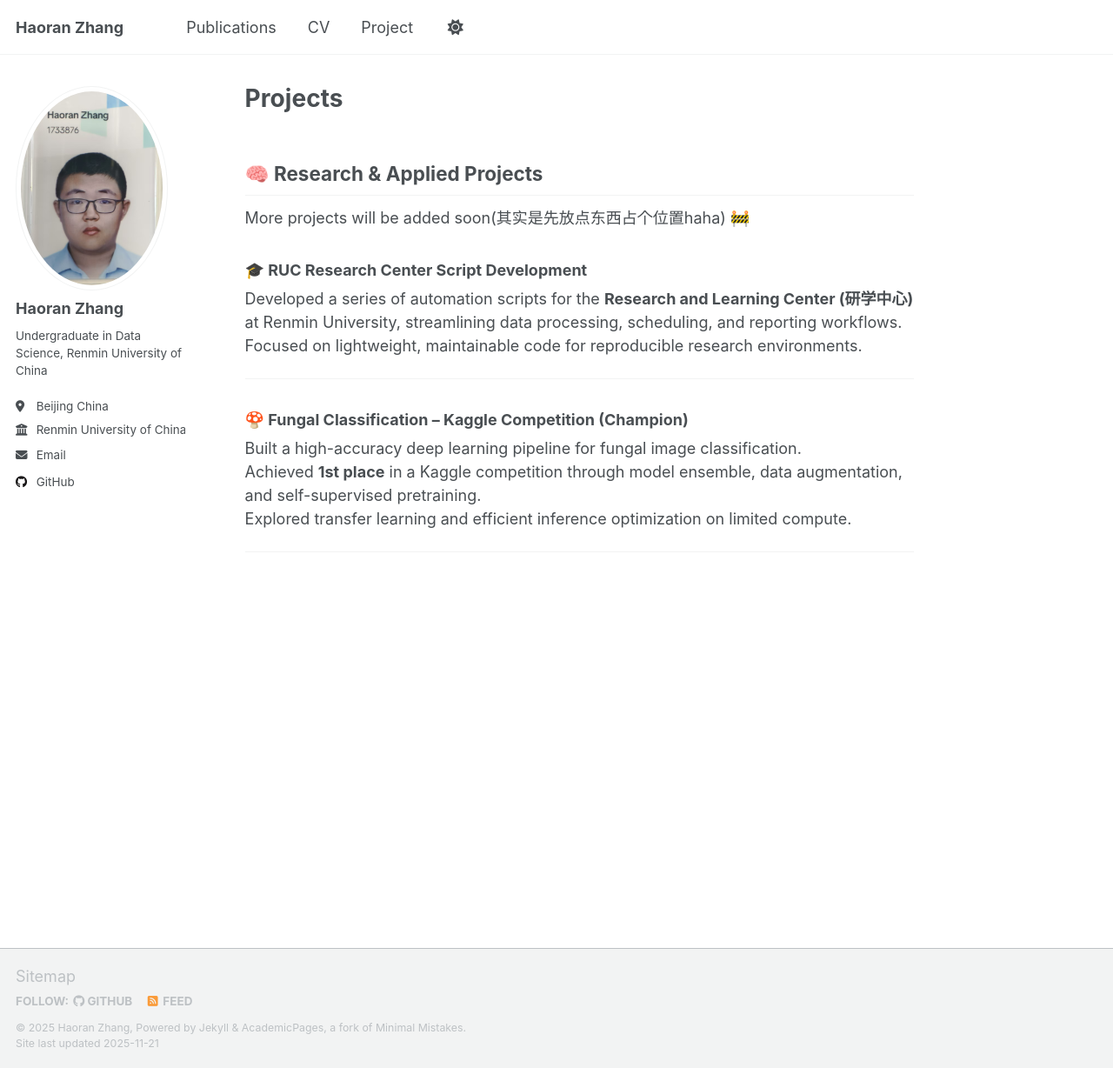
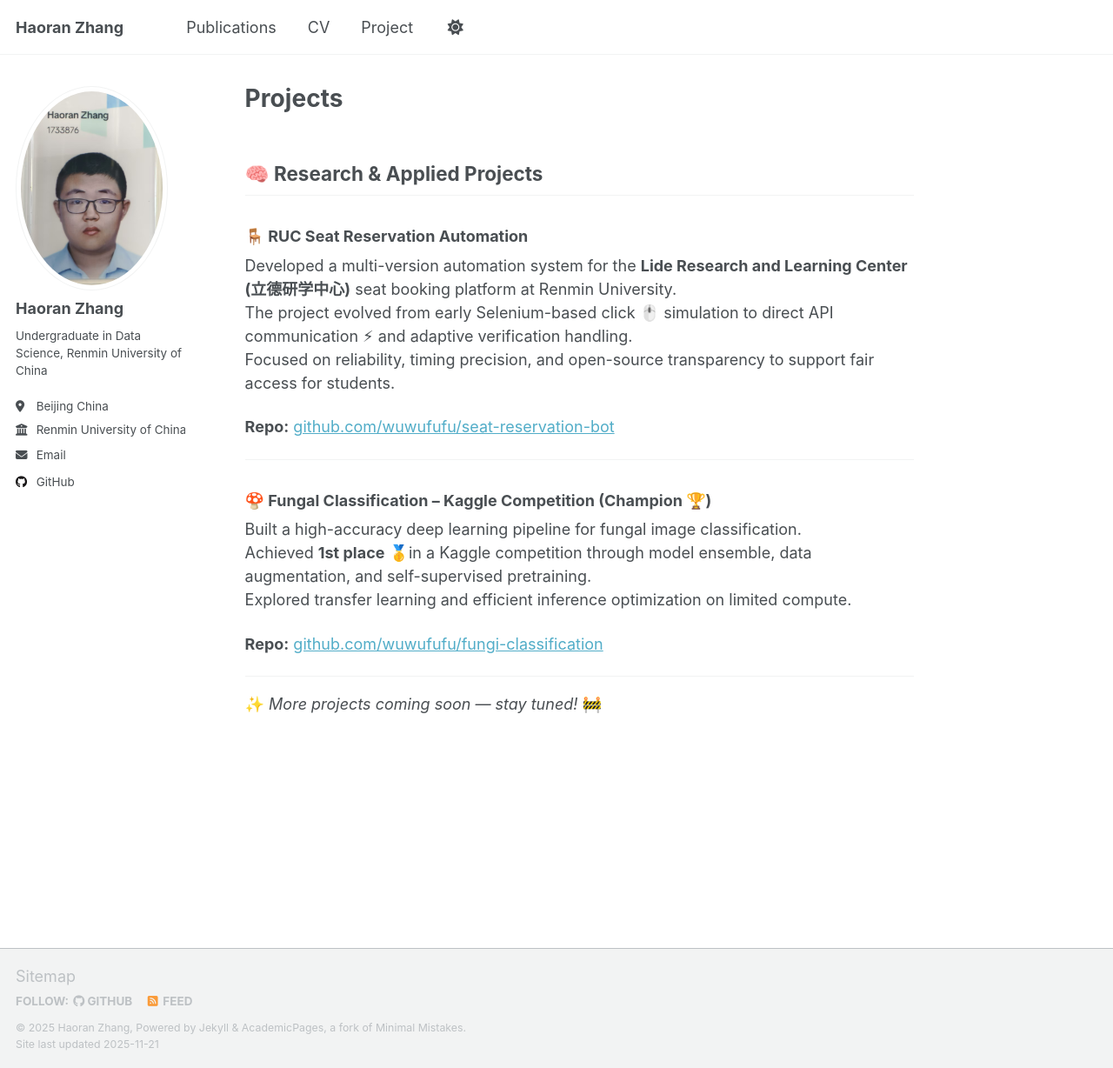
Before and after one commit to wuwufufu/wuwufufu.github.io, a Jekyll site: the page built from _pages/projects.md, in a window 1280 px wide and 1228 px high. Shown: the whole window at 87% size. Built offline with Jekyll 4.4.1, drawn with Linux system fonts in a browser that asks for light colours; a script that is not in the unit is left out.

Commit message:
Enhance project descriptions in projects.md
Added detailed descriptions for RUC Seat Reservation Automation and Fungal Classification projects, including links to their respective repositories.

```diff
--- a/_pages/projects.md
+++ b/_pages/projects.md
@@ -7,19 +7,22 @@ author_profile: true
 
 ## 🧠 Research & Applied Projects
 
-More projects will be added soon(其实是先放点东西占个位置haha) 🚧
+### 🪑 RUC Seat Reservation Automation
+Developed a multi-version automation system for the **Lide Research and Learning Center (立德研学中心)** seat booking platform at Renmin University.
+The project evolved from early Selenium-based click 🖱️ simulation to direct API communication ⚡ and adaptive verification handling.
+Focused on reliability, timing precision, and open-source transparency to support fair access for students.
 
-### 🎓 RUC Research Center Script Development
-Developed a series of automation scripts for the **Research and Learning Center (研学中心)** at Renmin University,
-streamlining data processing, scheduling, and reporting workflows.
-Focused on lightweight, maintainable code for reproducible research environments.
+**Repo:** [github.com/wuwufufu/seat-reservation-bot](https://github.com/wuwufufu/seat-reservation-bot)
 
 ---
 
-### 🍄 Fungal Classification – Kaggle Competition (Champion)
+### 🍄 Fungal Classification – Kaggle Competition (Champion 🏆)
 Built a high-accuracy deep learning pipeline for fungal image classification.
-Achieved **1st place** in a Kaggle competition through model ensemble, data augmentation, and self-supervised pretraining.
+Achieved **1st place** 🥇in a Kaggle competition through model ensemble, data augmentation, and self-supervised pretraining.
 Explored transfer learning and efficient inference optimization on limited compute.
 
+**Repo:** [github.com/wuwufufu/fungi-classification](https://github.com/wuwufufu/fungi-classification)
 
 ---
+
+✨ *More projects coming soon — stay tuned!* 🚧
```
